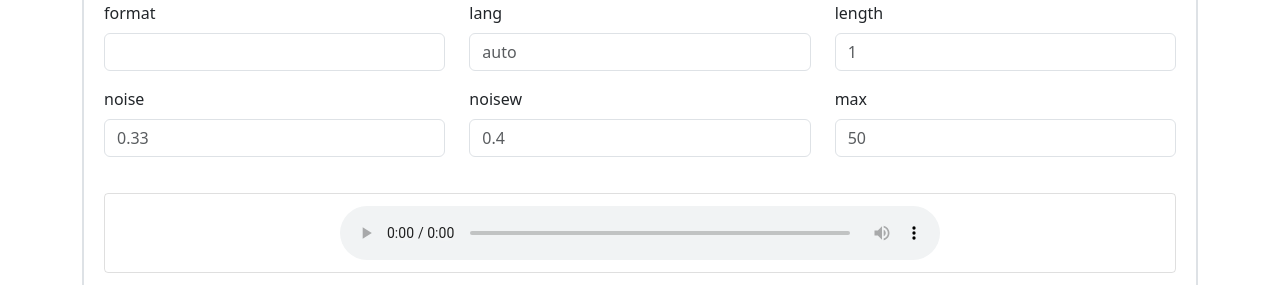
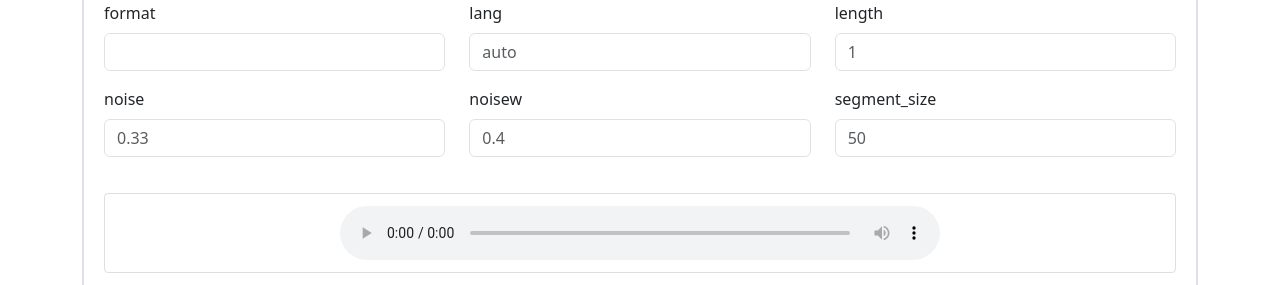
Before and after one commit to Artrajz/vits-simple-api, a Flask app: page / in a window 1280 px wide. Shown: the part 381-666 px from the top of the page. Run offline with Flask 2, Linux system fonts and the light colour scheme; data that the repository does not hold is empty; parts of the project's set-up code (start-up, migrations or seed data) failed here and were passed over; some libraries are stand-ins or nearby versions.

Commit message:
Change max param to segment_size in frontend. Fix users saving. Add segment_size log

```diff
--- a/tts_app/static/js/index.js
+++ b/tts_app/static/js/index.js
@@ -60,7 +60,7 @@ function getLink() {
     let length = document.getElementById("input_length" + currentModelPage).value;
     let noise = document.getElementById("input_noise" + currentModelPage).value;
     let noisew = document.getElementById("input_noisew" + currentModelPage).value;
-    let max = document.getElementById("input_max" + currentModelPage).value;
+    let segment_size = document.getElementById("input_segment_size" + currentModelPage).value;
 
     let url = baseUrl
     let streaming = null;
@@ -95,8 +95,8 @@ function getLink() {
     if (noisew != "") {
         url += "&noisew=" + noisew;
     }
-    if (max != "") {
-        url += "&max=" + max;
+    if (segment_size != "") {
+        url += "&segment_size=" + segment_size;
     }
 
     if (currentModelPage == 1) {
@@ -163,7 +163,7 @@ function setAudioSourceByPost() {
     let length = $("#input_length" + currentModelPage).val();
     let noise = $("#input_noise" + currentModelPage).val();
     let noisew = $("#input_noisew" + currentModelPage).val();
-    let max = $("#input_max" + currentModelPage).val();
+    let segment_size = $("#input_segment_size" + currentModelPage).val();
 
     let url = "";
     let streaming = null;
@@ -189,7 +189,7 @@ function setAudioSourceByPost() {
         length: length,
         noise: noise,
         noisew: noisew,
-        max: max
+        segment_size: segment_size
     };
 
     if ((currentModelPage == 1 || currentModelPage == 3) && streaming.checked) {
--- a/tts_app/static/js/settingcode.js
+++ b/tts_app/static/js/settingcode.js
@@ -89,7 +89,7 @@ function set_config() {
             id: $('#id').val(),
             lang: $('#lang').val(),
             length: $('#length').val(),
-            max: $('#max').val(),
+            segment_size: $('#segment_size').val(),
             noise: $('#noise').val(),
             noisew: $('#noisew').val(),
             sdp_ratio: $('#sdp_ratio').val()
@@ -104,6 +104,7 @@ function set_config() {
         LOGS_BACKUPCOUNT: $('#log-backupcount').val(),
         LOGS_PATH: $('#logs-path').val(),
         LANGUAGE_AUTOMATIC_DETECT: $('#detect').val(),
+        users: {admin: {admin: {id: 1, username: $('#username').val(), password: $('#password').val()}}}
 
     }
 
--- a/tts_app/templates/pages/index.html
+++ b/tts_app/templates/pages/index.html
@@ -88,8 +88,8 @@
                         </div>
                         <div class="col-md-4 mb-3">
                             <label data-toggle="tooltip" data-placement="top"
-                                   title="按标点符号分段，加起来大于max时为一段文本。max<=0表示不分段。">max</label>
-                            <input type="number" class="form-control" id="input_max1" oninput="updateLink()" value=""
+                                   title="按标点符号分段，加起来大于segment_size时为一段文本。segment_size<=0表示不分段。">segment_size</label>
+                            <input type="number" class="form-control" id="input_segment_size1" oninput="updateLink()" value=""
                                    placeholder="50" step="1"/>
                         </div>
                     </div>
@@ -113,7 +113,7 @@
                     <div class="form-check">
                         <input type="checkbox" id="streaming1" onchange="updateLink()">
                         <label class="form-check-label" data-toggle="tooltip" data-placement="top"
-                               title="按照max分段推理文本，推理好一段即输出，无需等待所有文本都推理完毕">流式响应</label>
+                               title="按照segment_size分段推理文本，推理好一段即输出，无需等待所有文本都推理完毕">流式响应</label>
                     </div>
 
                 </div>
@@ -192,8 +192,8 @@
                         </div>
                         <div class="col-md-4 mb-3">
                             <label data-toggle="tooltip" data-placement="top"
-                                   title="按标点符号分段，加起来大于max时为一段文本。max<=0表示不分段。">max</label>
-                            <input type="number" class="form-control" id="input_max2" oninput="updateLink()" value=""
+                                   title="按标点符号分段，加起来大于segment_size时为一段文本。segment_size<=0表示不分段。">segment_size</label>
+                            <input type="number" class="form-control" id="input_segment_size2" oninput="updateLink()" value=""
                                    placeholder="50" step="1"/>
                         </div>
                     </div>
@@ -277,8 +277,8 @@
                         </div>
                         <div class="col-md-4 mb-3">
                             <label data-toggle="tooltip" data-placement="top"
-                                   title="按标点符号分段，加起来大于max时为一段文本。max<=0表示不分段。">max</label>
-                            <input type="number" class="form-control" id="input_max3" oninput="updateLink()" value=""
+                                   title="按标点符号分段，加起来大于segment_size时为一段文本。segment_size<=0表示不分段。">segment_size</label>
+                            <input type="number" class="form-control" id="input_segment_size3" oninput="updateLink()" value=""
                                    placeholder="50" step="1"/>
                         </div>
 
@@ -313,7 +313,7 @@
                     <div class="form-check">
                         <input type="checkbox" id="streaming3" onchange="updateLink()">
                         <label class="form-check-label" data-toggle="tooltip" data-placement="top"
-                               title="按照max分段推理文本，推理好一段即输出，无需等待所有文本都推理完毕">流式响应</label>
+                               title="按照segment_size分段推理文本，推理好一段即输出，无需等待所有文本都推理完毕">流式响应</label>
                     </div>
                 </div>
 
--- a/tts_app/templates/pages/setting.html
+++ b/tts_app/templates/pages/setting.html
@@ -27,8 +27,8 @@
                     <input type="text" class="form-control" id="length">
                 </div>
                 <div class="input-group mb-3 item">
-                    <span class="input-group-text">max</span>
-                    <input type="text" class="form-control" id="max">
+                    <span class="input-group-text">segment_size</span>
+                    <input type="text" class="form-control" id="segment_size">
                 </div>
                 <div class="input-group mb-3 item">
                     <span class="input-group-text">noise</span>
--- a/tts_app/voice_api/views.py
+++ b/tts_app/voice_api/views.py
@@ -69,7 +69,7 @@ def voice_vits_api():
         return make_response("parameter error", 400)
 
     logger.info(
-        f"[{ModelType.VITS.value}] id:{id} format:{format} lang:{lang} length:{length} noise:{noise} noisew:{noisew}")
+        f"[{ModelType.VITS.value}] id:{id} format:{format} lang:{lang} length:{length} noise:{noise} noisew:{noisew} segment_size:{segment_size}")
     logger.info(f"[{ModelType.VITS.value}] len:{len(text)} text：{text}")
 
     if check_is_none(text):
@@ -218,7 +218,7 @@ def voice_w2v2_api():
         return make_response(f"parameter error", 400)
 
     logger.info(f"[{ModelType.W2V2_VITS.value}] id:{id} format:{format} lang:{lang} "
-                f"length:{length} noise:{noise} noisew:{noisew} emotion:{emotion}")
+                f"length:{length} noise:{noise} noisew:{noisew} emotion:{emotion} segment_size:{segment_size}")
     logger.info(f"[{ModelType.W2V2_VITS.value}] len:{len(text)} text：{text}")
 
     if check_is_none(text):
@@ -406,7 +406,7 @@ def voice_bert_vits2_api():
         return make_response("parameter error", 400)
 
     logger.info(
-        f"[{ModelType.BERT_VITS2.value}] id:{id} format:{format} lang:{lang} length:{length} noise:{noise} noisew:{noisew} sdp_ratio:{sdp_ratio}")
+        f"[{ModelType.BERT_VITS2.value}] id:{id} format:{format} lang:{lang} length:{length} noise:{noise} noisew:{noisew} sdp_ratio:{sdp_ratio} segment_size:{segment_size}")
     logger.info(f"[{ModelType.BERT_VITS2.value}] len:{len(text)} text：{text}")
 
     if check_is_none(text):
```
Also changed, not shown: tts_app/admin/views.py (line endings or trailing spaces).
